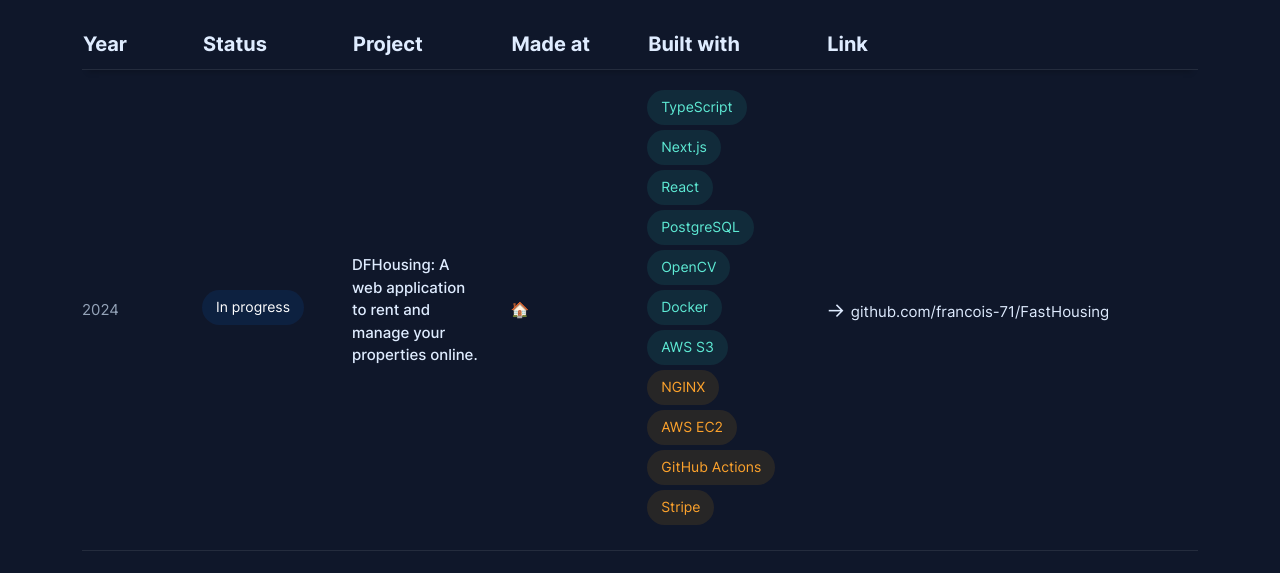
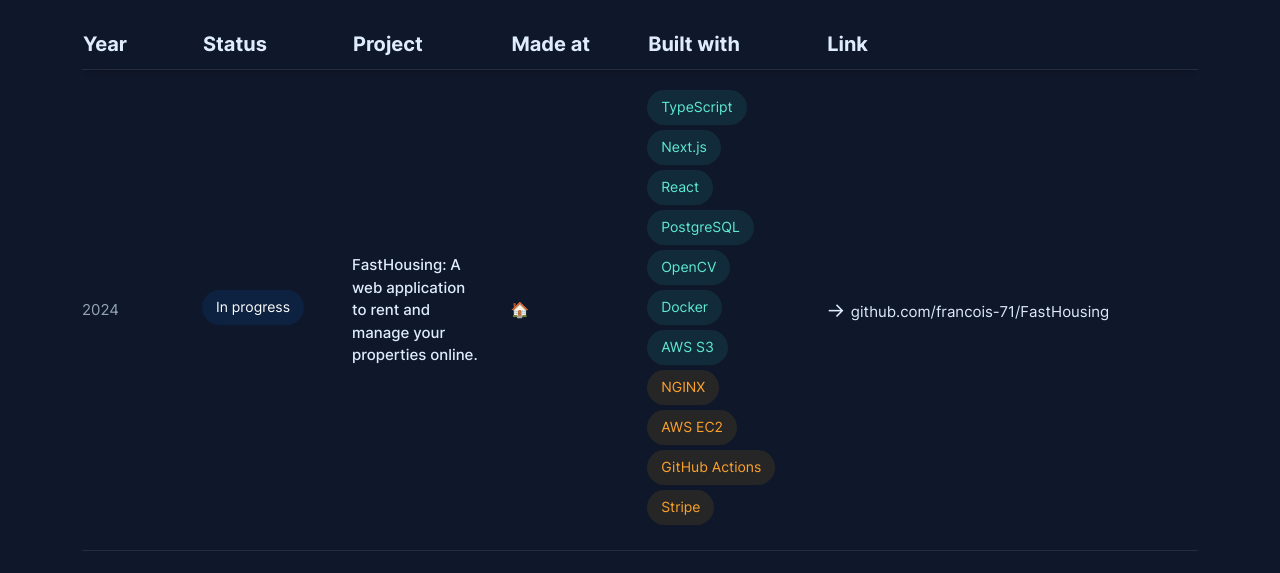
Before and after one commit to francois-71/portfolio, a React (Create React App) app in the folder eportfolio/: page /projects in a window 1280 px wide. Shown: the part 372-945 px from the top of the page. Built offline with nearby package versions, Linux system fonts and the light colour scheme.

Commit message:
fix(portfolio): updated name of one project

```diff
--- a/eportfolio/src/i18n/locales/en/translation.json
+++ b/eportfolio/src/i18n/locales/en/translation.json
@@ -93,6 +93,7 @@
     "Projects-description-notice": "I am currently working on the description of each project where you will be able to find more information about them. In the meantime, you can click on the links to access my projects or contact me directly here:",
     "NginxLogsAnalyzer": "A web application which let you load your NGINX logs and give you information about IPs that made HTTP/s requests to your server.",
     "DFHousing": "DFHousing: A web application to rent and manage your properties online.",
+    "FastHousing": "FastHousing: A web application to rent and manage your properties online.",
     "Portfolio": "Portfolio.",
     "Api-development-monitoring-interface": "API Development & Monitoring Interface. Service: 'Virtual Machine on demand.'",
     "Bouncing-ball-game": "Bouncing Ball Game.",
--- a/eportfolio/src/i18n/locales/fr/translation.json
+++ b/eportfolio/src/i18n/locales/fr/translation.json
@@ -93,6 +93,7 @@
     "Projects-description-notice": "Je travaille actuellement sur la description de chaque projet où vous pourrez trouver plus d'informations à leur sujet. En attendant, vous pouvez cliquer sur le lien pour accéder aux projets ou me contacter directement via le formulaire: ",
     "NginxLogsAnalyzer": "Une application web qui vous permet de charger vos logs NGINX et vous donne des informations sur les IPs qui ont fait des requêtes HTTP/s à votre serveur.",
     "DFHousing": "DFHousing: Application web mettant en relation des propriétaires et des locataires de logements.",
+    "FastHousing": "FastHousing: Application web mettant en relation des propriétaires et des locataires de logements.",
     "Portfolio": "Portfolio.",
     "Api-development-monitoring-interface": "Développement d'une API et d'une interface de Monitoring. Service: 'Virtual Machine on demand'.",
     "Bouncing-ball-game": "Jeu: Bouncing Ball.",
--- a/eportfolio/src/pages/Project/Project.js
+++ b/eportfolio/src/pages/Project/Project.js
@@ -74,7 +74,7 @@ const Project = () => {
               </thead>
               <ProjectComponent
                 year="2024"
-                project={t("DFHousing")}
+                project={t("FastHousing")}
                 project_status={
                   <ProjectStatus
                     key="1"
```
